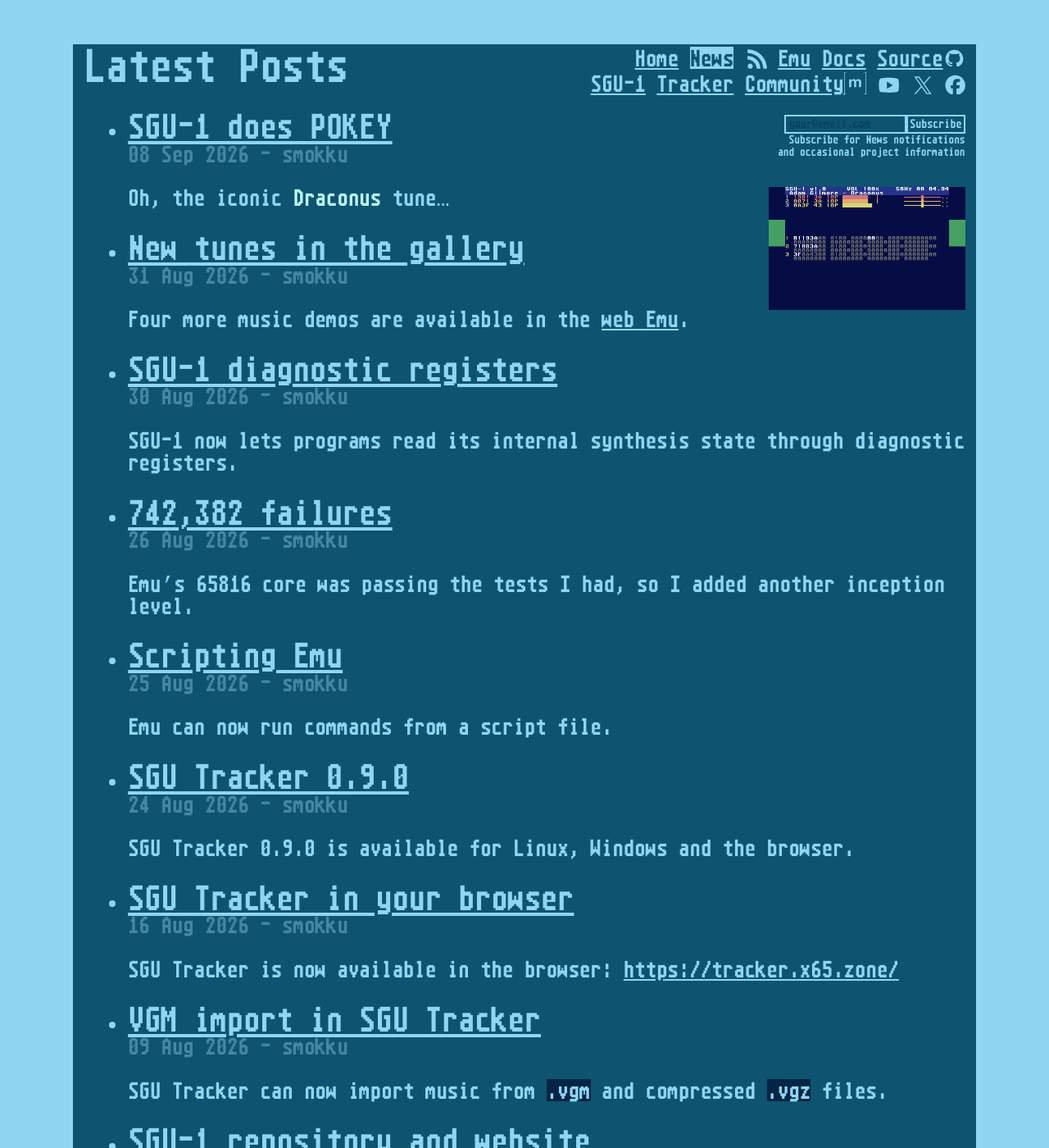
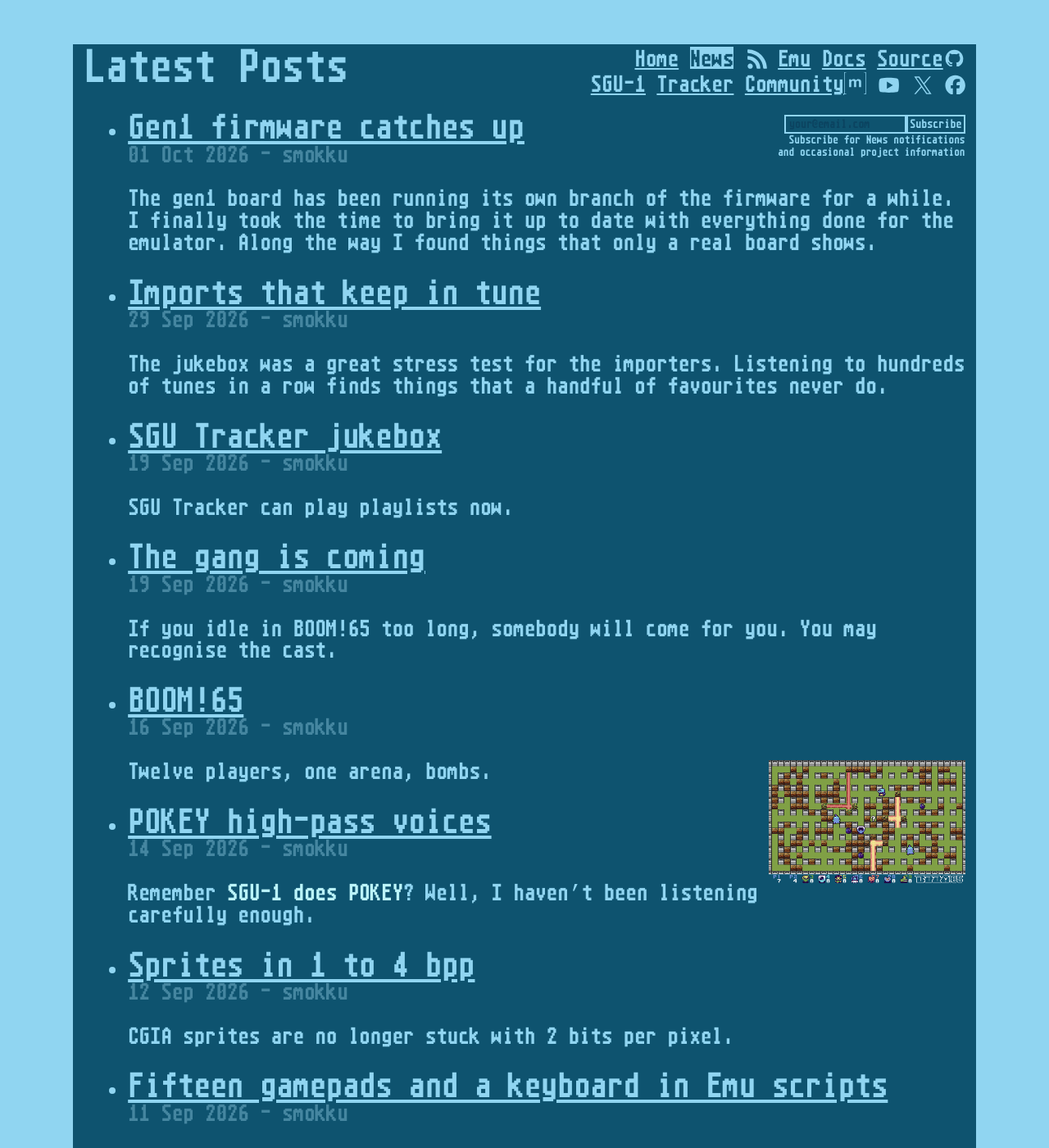
Before and after one commit to X65/x65.github.io, a Jekyll site: the page built from news.html, in a window 1280 px wide and 1400 px high. Shown: the whole window at 82% size. Built offline with Jekyll 4.4.1, drawn with Linux system fonts in a browser that asks for light colours; some web fonts are replaced; some of the changed text lies outside the part shown.

Commit message:
Add blog posts for September and October 2026 news updates

````diff
--- a/_data/emu.yml
+++ b/_data/emu.yml
@@ -135,6 +135,9 @@
 - title: Pikoban<br>by Zbyti
   img: pikoban.png
   xex: pikoban.xex&joystick=digital_1
+- title: BOOM!65
+  img: boom65.png
+  xex: boom65.xex&joystick=digital_1
 - title: Joy, GamePad, Kbd <br>test program
   img: controller.png
   xex: controller.xex&joystick=digital_1
--- /dev/null
+++ b/_posts/2026-09-11-pads-in-scripts.md
@@ -0,0 +1,38 @@
+---
+title: Fifteen gamepads and a keyboard in Emu scripts
+category: news
+author: smokku
+---
+
+Emu scripts can now press buttons on more than one joystick.
+
+Until now the `joy` verb reached joystick 1 and nothing else. Anything with more
+than two players lives on the USB HID gamepads, and those were fed only by
+real SDL devices, so a four-player game was impossible to test headlessly.
+Not anymore:
+
+```text
+pad 3 right a
+run 30
+pad 3 off
+key "x"
+```
+
+- `pad <1..15>` injects a gamepad report into a slot, analog sticks included.
+  `pad <n> off` lets go and hands the slot back to a real device, if any.
+- `joy` can drive either DE-9 port and names the buttons A, B, X and Y.
+- `key` types on the keyboard.
+
+Fifteen is not a random number. It is all that fits into the selector nibble
+of the HID register window. The status line now shows the merged pad state,
+so you can see what the machine sees.
+
+In the browser, gamepads are now read raw, the way the firmware reads them.
+Beware the browser's privacy gate: a page doesn't see a pad until you press
+a button on it.
+
+Also in this batch: a custom X65 mouse cursor, the screensaver is inhibited
+while in fullscreen, and AudioWorklet failures are reported as suspended audio
+instead of silence.
+
+And `shot` and `crc` now capture the frame as displayed, not the raw raster.
--- /dev/null
+++ b/_posts/2026-09-12-sprites-1-to-4-bpp.md
@@ -0,0 +1,28 @@
+---
+title: Sprites in 1 to 4 bpp
+category: news
+author: smokku
+---
+
+CGIA sprites are no longer stuck with 2 bits per pixel.
+
+Each sprite now picks its depth, from 1 to 4 bpp, in its flags byte, and every
+sprite gets a 16 entry palette. Pixel data uses the same packing as MODE1, so
+you only need one idea in your head for both.
+
+The palette is assembled per scanline:
+
+- entries 0–3 come from the sprite descriptor colors
+- entries 4–11 are new color registers of the sprite plane
+- entries 12–15 are the descriptor colors again, half-bright
+
+Entry 0 stays transparent. So 1 bpp reaches entry 1, 2 bpp reaches 1–3, 3 bpp
+1–7 and 4 bpp everything.
+
+GOTCHA: This breaks existing programs. 1 bpp sprites now draw `color[1]`
+and 2 bpp sprites need their flags byte and data layout regenerated.
+`SPRITE_MASK_MULTICOLOR` stays as an alias for 2 bpp, so old sources recompile,
+but the pixel data needs repacking.
+
+The firmware has it, Emu follows it, and the `examples` got the new header
+and shared palettes. Remember to update your `cgia.h`.
--- /dev/null
+++ b/_posts/2026-09-14-pokey-high-pass.md
@@ -0,0 +1,22 @@
+---
+title: POKEY high-pass voices
+category: news
+author: smokku
+---
+
+Remember **SGU-1 does POKEY**? Well, I haven't been
+listening carefully enough.
+
+POKEY can high-pass filter one channel with another, and many Atari tunes use it
+for that crispy sound. SGU Tracker now models those voices, together with
+the proper distortion mapping, track routing and pulse widths, across
+CMC, MPT, RMT and TMC imports.
+
+A few drums were wrong too. The duty cycle wasn't applied to every voice, and
+the MPT accent 2 didn't take its pitch from the note. Fixed.
+
+RMT volume slides keep their decay in the volume column now, instead of
+dropping it on the floor.
+
+New in the test corpus: *Lasermania* by Janusz Pelc. If your ears bleed,
+it is working.
--- /dev/null
+++ b/_posts/2026-09-16-boom65.md
@@ -0,0 +1,29 @@
+---
+title: BOOM!65
+category: news
+author: smokku
+---
+
+<a href="/emu/?rom=roms/boom65.xex#Emu"><img src="/emu/roms/boom65.png" style="float: right;height:150px;" alt="BOOM!65 in Emu" title="BOOM!65"/></a>
+Twelve players, one arena, bombs.
+
+**BOOM!65** is a game for X65, written in 65816 assembly. It started as a port
+of the Atari 8-bit *Dynakillers Unchained* by Matosimi. The port is done and
+the game has since wandered off on its own.
+
+It is a good torture test for the machine, so it uses everything:
+
+- The arena is CGIA **MODE2** attributed text, a 33×19 map of 12×12 pixel tiles,
+  scrolled six pixels. A flame is only an ink change on ordinary glyphs.
+- Players are 4 bpp sprites. Pick your character with the d-pad on the bench.
+- Up to fifteen USB gamepads, plus two DE-9 sticks as a fallback.
+- Bombs, chain reactions, curses and boons, and an arena that repairs itself.
+- Sound effects replayed on SGU-1 PCM voices, with the original's tune playing
+  while the machine is idle.
+- Troublemakers - bomb dropping bots that fill empty slots.
+
+It also gave Emu a good kick. Most of the pad scripting and the screenshot
+fixes came from testing this game headlessly.
+
+[Play it in the browser](/emu/?rom=roms/boom65.xex&joystick=digital_1#Emu){:target="_blank"}.
+Plug in a gamepad and press a button, so the browser notices it.
--- /dev/null
+++ b/_posts/2026-09-19-ghost-gang.md
@@ -0,0 +1,22 @@
+---
+title: The gang is coming
+category: news
+author: smokku
+---
+
+If you idle in BOOM!65 too long, somebody will come for you. You may recognise the cast.
+
+I've added a hazard to the arena: a gang of ghosts. They don't show up for free
+- they come when it is earned, they hunt you four different ways, and what they
+touch dies. Blinky picks up pace as the arena wears down, and there is a siren
+to let you know.
+
+Faces are patched into the sprite frames as they
+turn, and each ghost keeps the face the pack drew.
+
+The interesting part is under the hood. Sprites reach the chip only
+in the blanking now, via two descriptor pages. The vertical blank interrupt
+only moves a pointer, so a face can never tear. Then a week of
+profiling to see what every tick pays for: painting the status panel
+a few fields at a time, spreading blasts over ticks and paying a late tick
+back with a catch-up that draws nothing.
--- /dev/null
+++ b/_posts/2026-09-19-jukebox.md
@@ -0,0 +1,26 @@
+---
+title: SGU Tracker jukebox
+category: news
+author: smokku
+---
+
+SGU Tracker can play playlists now.
+
+A playlist is a text file with one tune per line - a full URL or a path into one
+of the archives, optionally with `&song=N` for a sub-song. The tracker imports
+each tune on the fly and plays it on SGU-1, one after another, forever. It
+reshuffles every lap, and a song is capped to 10 minutes of playing time unless
+you say otherwise with `--seconds`.
+
+There is a *Playlist* band in the File menu with prev/next and info, in both
+the GUI and the TUI. The browser version keeps ticking in hidden tabs too,
+so you can put it in the background and work.
+
+I've made one for us, with about 245 tunes: C64 SID, Atari POKEY, AdLib, Yamaha
+FM, Amiga modules, MIDI. The first hundred came from rankings, then some
+Polish composers were added, then I listened to all of it and removed the
+crappy ones. The sources are in the `jukebox` directory of the mono repo.
+
+Shuffle and play: <https://tracker.x65.zone/?playlist=https://raw.githubusercontent.com/X65/X65/refs/heads/main/jukebox/play.lst&shuffle&play>{:target="_blank"}
+
+Any playlist reachable over HTTPS works the same way.
--- /dev/null
+++ b/_posts/2026-09-29-importer-accuracy.md
@@ -0,0 +1,25 @@
+---
+title: Imports that keep in tune
+category: news
+author: smokku
+---
+
+The jukebox was a great stress test for the importers. Listening to hundreds of
+tunes in a row finds things that a handful of favourites never do.
+
+**Rob Hubbard** SIDs got the most love. The importer no longer walks the
+player by its driver name - it finds each routine by its opcode signature and
+reads the data from the operands. Init is walked statically, so the tempo
+cell and the track pointers are read as init left them. I swept every Hubbard
+`.sid` on HVSC against its own 6502: 150 of 213 builds are within 2% of the
+original tempo, up from 118. For 19 files the walk can't be followed, so they
+refuse to import rather than play wrong.
+
+**VGM** rips had notes drifting. The YM2151 tunes in the playlist played 13.6%
+of their notes more than 50 cents out. Now 0.0%. Chip volumes from the VGM
+extra header are applied as balance, PSG envelopes are no longer applied
+twice, and SegaPCM channels parked at zero volume are ignored.
+
+Smaller stuff: volume fades on A2M, RAD and `.kt` slide on the row's first tick,
+instruments without a sample stay silent in MOD/XM/S3M/IT, and the VU meters
+follow the live `VOL` register.
--- /dev/null
+++ b/_posts/2026-10-01-gen1-firmware-catches-up.md
@@ -0,0 +1,20 @@
+---
+title: Gen1 firmware catches up
+category: news
+author: smokku
+---
+
+The gen1 board has been running its own branch of the firmware for a while.
+I finally took the time to bring it up to date with everything done for
+the emulator. Along the way I found things that only a real board shows.
+
+Fixes:
+
+- **CGIA NMI stuck low.** The renderer and the PIX interrupt could lose an
+  acknowledge, and the edge triggered NMI never fired again. Programs froze
+  waiting for VBI while the picture kept going. State changes are serialized now.
+- **VRAM cache tags** were lying across bank switches.
+- **MODE1 2/3/4 bpp** encoder read the scan address instead of the bitmap.
+- **USB**: a DualShock 4 froze programs within seconds. The host driver and
+  TinyUSB come from upstream RP6502 now, and the slots running out is handled.
+- Unbacked HID pad slots read as disconnected.
````
Also changed, not shown: emu/roms/boom65.png (added).
